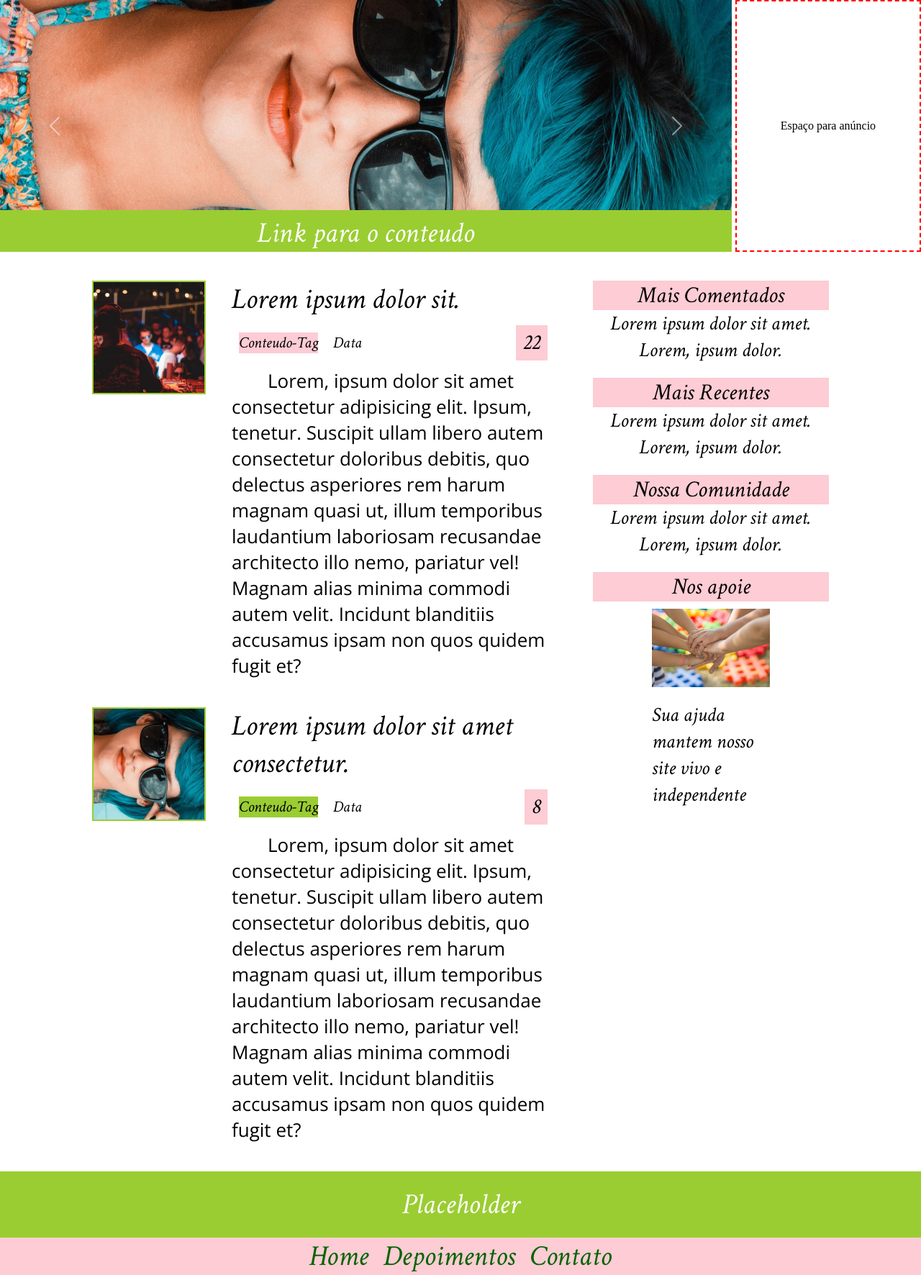
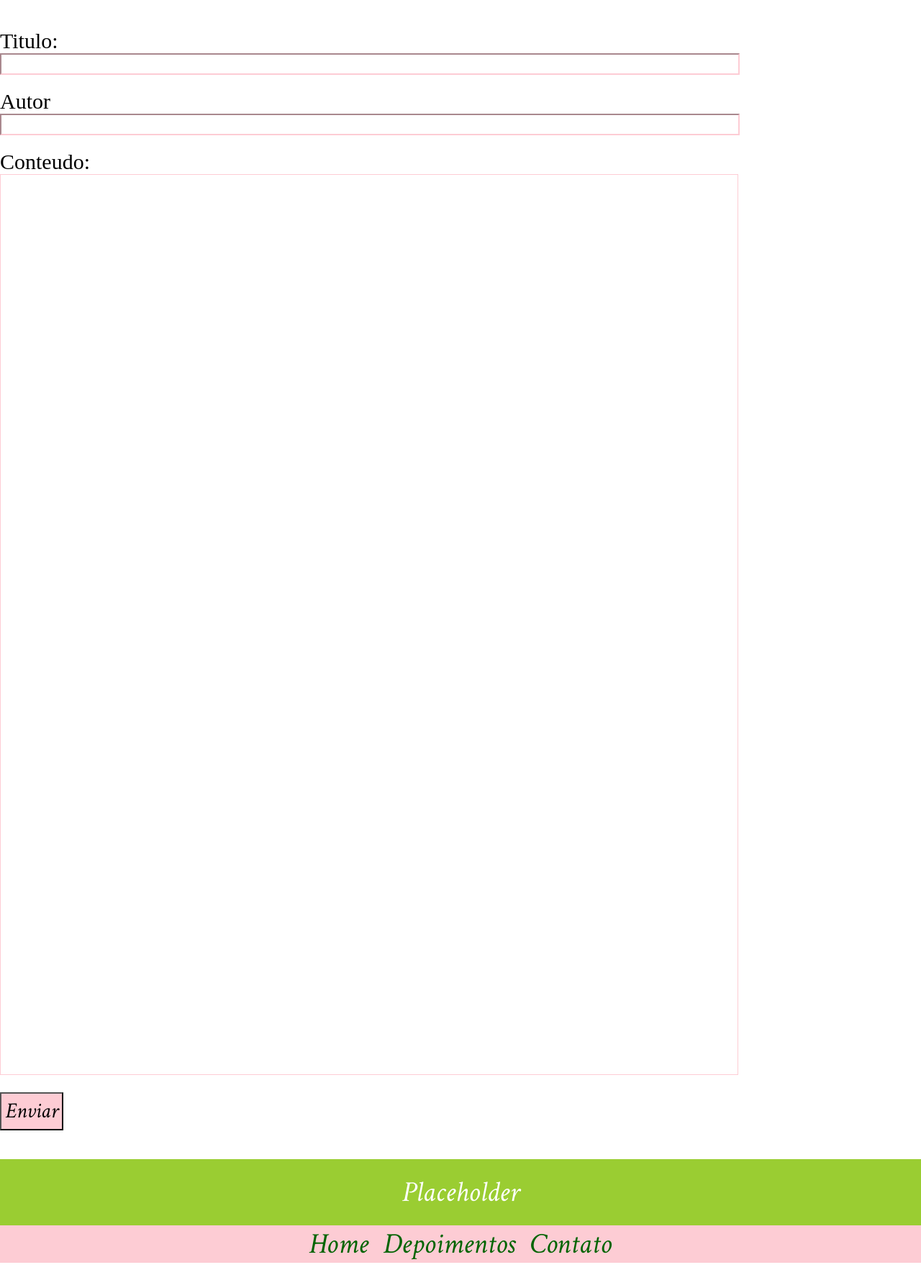
Before and after one commit to jrafaelpcruz/hackaton-pamI, a PHP site: page /index.php?page=conteudo-inserir in a window 1280 px wide. Shown: the part 166-1938 px from the top of the page at 72% size. Run offline with PHP 8.4, Linux system fonts and the light colour scheme; some libraries are stand-ins or nearby versions.

Commit message:
conteudo trabalhado e conteudo-inserir adicionado, mudanças em proc, index, incio e estilo

```diff
--- a/contato.php
+++ b/contato.php
@@ -1,6 +1,6 @@
 <h1 class="contato-titulo">Por favor preencha o formulário abaixo para entrar em contato com nossa equipe</h1>
 <main>
-    <form action="?page=contato-salvar" method="POST">
+    <form action="?page=proc" method="POST">
     <input type="hidden" name="acao" value="contato-salvar">
       <div>
         <label>Titulo:</label>
--- /dev/null
+++ b/conteudo-inserir-sucesso.php
@@ -0,0 +1,5 @@
+<div class="contato-sucesso">
+  <h1>Conteudo incluido!</h1>
+  <img src="img/socios.png" />
+  <a href="?page=default">Voltar à página incial</a>
+</div>
--- /dev/null
+++ b/conteudo-inserir.php
@@ -0,0 +1,18 @@
+<form action="?page=proc" method="POST">
+  <input type="hidden" name="acao" value="conteudo-inserir">
+  <div>
+    <label>Titulo:</label>
+    <input type="text" required name="titulo" />
+  </div>
+  <div>
+    <label>Autor</label>
+    <input type="text" required name="autor" />
+  </div>
+  <div>
+    <label>Conteudo:</label>
+    <textarea name="conteudo" type="textbox" maxlength="30000" rows="50" required></textarea>
+  </div>
+  <div>
+    <button type="submit">Enviar</button>
+  </div>
+</form>
--- a/index.php
+++ b/index.php
@@ -22,17 +22,23 @@
     case 'contato':
       include 'contato.php';
       break;
-    case 'contato-salvar':
-      include 'proc.php';
-      break;
     case 'contato-sucesso';
       include 'contato-sucesso.php';
       break;
     case 'depoimento-visualizar';
       include 'depoimento-visualizar.php';
       break;
-    case 'conteudo';
+    case 'conteudo':
       include 'conteudo.php';
+      break;
+    case 'conteudo-inserir':
+      include 'conteudo-inserir.php';
+      break;
+    case 'conteudo-inserir-sucesso':
+      include 'conteudo-inserir-sucesso.php';
+      break;
+    case 'proc':
+      include 'proc.php';
       break;
     default:
       include "inicio.php";
--- a/inicio.php
+++ b/inicio.php
@@ -29,6 +29,7 @@
   </div>
   <div class="spotlight-anuncio">
     <p>Espaço para anúncio</p>
+    <a href="?page=conteudo-inserir">Gerenciamento Fake(tm)</a>
   </div>
 </div>
 <main>
@@ -36,10 +37,10 @@
     <div class="coluna-conteudo">
       <div class="conteudo">
         <div class="conteudo-imagem">
-          <a href="?page=conteudo"><img src="img/music.jpg" /></a>
+          <a href="?page=conteudo&codCtu=1"><img src="img/music.jpg" /></a>
         </div>
         <div class="conteudo-principal">
-          <a href="?page=conteudo">Lorem ipsum dolor sit.</a>
+          <a href="?page=conteudo&codCtu=1">Lorem ipsum dolor sit.</a>
           <div class="conteudo-atributos">
             <ul>
               <li><span class="tag-rosa">Conteudo-Tag</span></li>
--- a/styles/styles.css
+++ b/styles/styles.css
@@ -327,6 +327,13 @@ button {
   margin: 20px 0;
   border-bottom:2px solid var(--header-second-color)
 }
+/*conteudo*/
+.conteudo-pagina-autor {
+  font-size:30px;
+}
+.conteudo-pagina-autor a {
+  font-size:30px;
+}
 /*footer*/
 footer {
   font-family: 'Crimson Text', serif;
```
Also changed, not shown: conteudo.php (+10 -4 lines), proc.php (+11 -0 lines), img/blizzard.jpeg (added).
